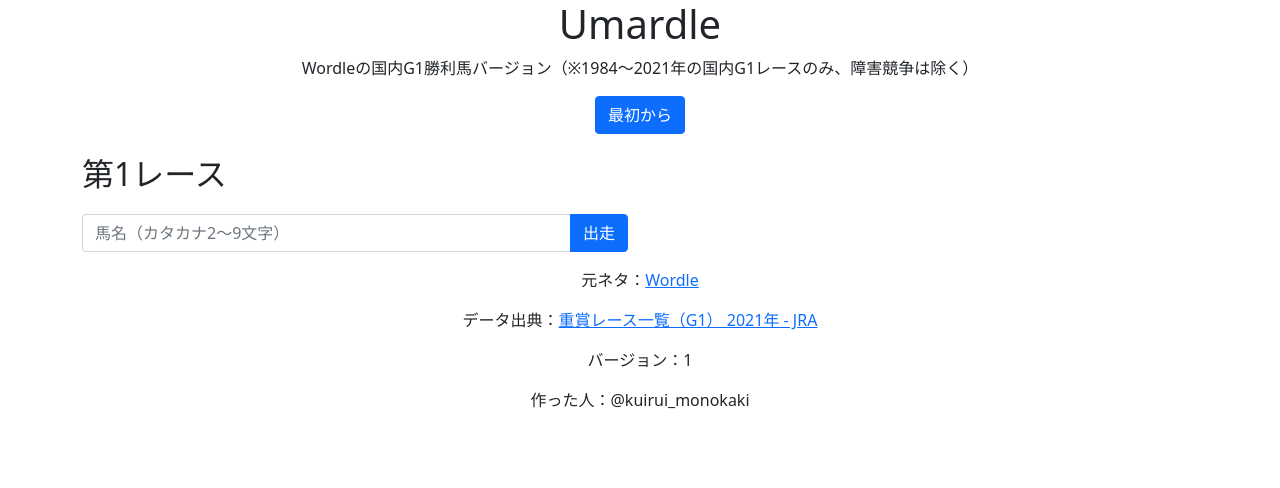
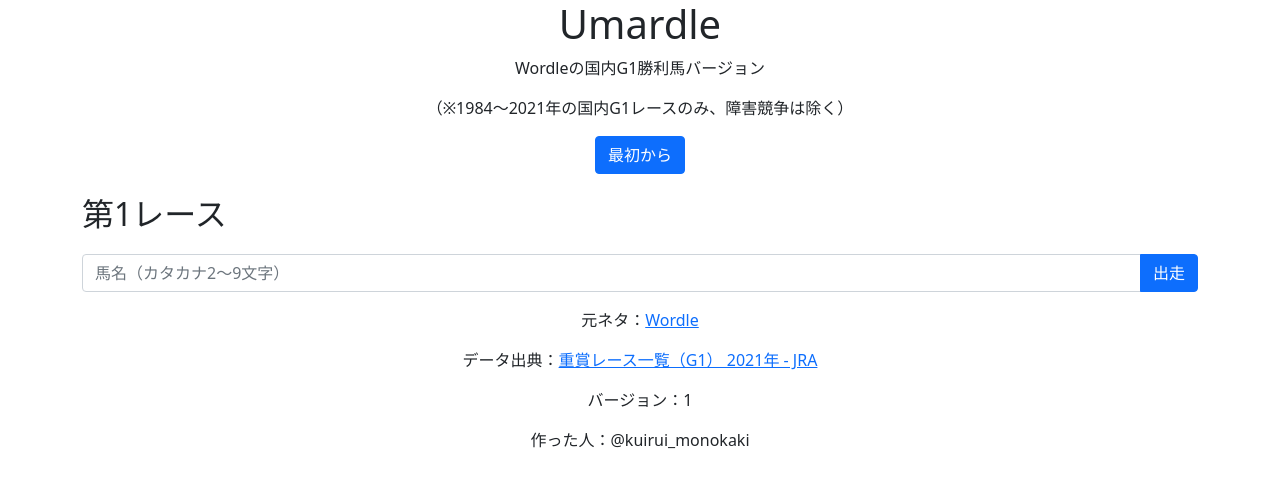
Before and after one commit to kuramiya/Umardle, a plain HTML site: page index.html in a window 1280 px wide. Drawn offline with nearby package versions, Linux system fonts and the light colour scheme.

Commit message:
レイアウト変更

```diff
--- a/index.html
+++ b/index.html
@@ -58,7 +58,8 @@
           <div class="row">
               <div class="col text-center">
                 <h1>Umardle</h1>
-                <p>Wordleの国内G1勝利馬バージョン（※1984～2021年の国内G1レースのみ、障害競争は除く）</p>
+                <p>Wordleの国内G1勝利馬バージョン</p>
+                <p>（※1984～2021年の国内G1レースのみ、障害競争は除く）</p>
               </div>
           </div>
           <div class="row">
@@ -73,7 +74,7 @@
             </div>
           </div>
           <div class="row">
-            <div class="col-6">
+            <div class="col">
               <div class="input-group">
                 <input type="text" class="form-control" placeholder="馬名（カタカナ2～9文字）" v-model="currentInputUmaName">
                 <button class="btn btn-primary" type="button" v-bind:disabled="!raceEnabled" v-on:click="checkInput">出走</button>
```
